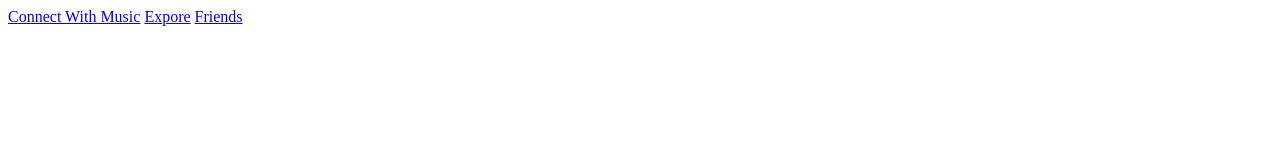
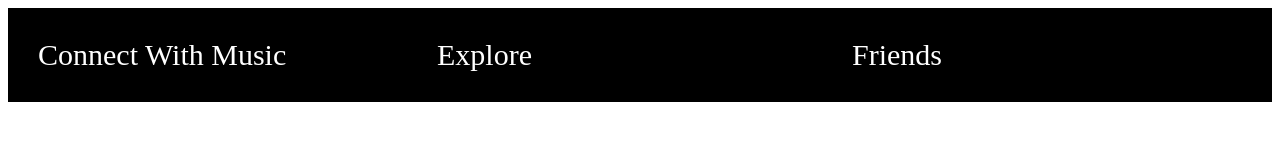
Before and after one commit to kaprestsun/connectwithmusic, a plain HTML site: page html/index.html in a window 1280 px wide. Drawn offline with Linux system fonts and the light colour scheme.

Commit message:
Created the background and hover for the navigation bar.

```diff
--- a/css/style.css
+++ b/css/style.css
@@ -1,7 +1,28 @@
 .topnav{
-    display:flex;
+    display: flex;
+    font-size: 30px;
+    background-color: black;
+    padding: 20px;
 }
 
 .maintitle{
     margin-right: auto;
+    padding: 10px;
+    text-decoration: none;
+    color: white;
 }
+
+.nav{
+    padding: 10px;
+    text-decoration: none;
+    color: white;
+    margin-right: 300px;
+}
+
+.nav:hover{
+    border-bottom: 5px solid white;
+}
+
+.explore{
+    margin-right: 20px;
+}
--- a/html/index.html
+++ b/html/index.html
@@ -2,14 +2,14 @@
 <html lang="en">
 <head>
     <title> Connect With Music </title>
-    <link rel="stylesheet" type="text/css" href="css/styles.css" />
+    <link rel="stylesheet" href="../css/style.css">
 </head>
 
 <body>
     <div class="topnav">
-        <a class="maintitle" href="index.html"> Connect With Music</a>
-        <a class="nav" href="explore.html"> Expore</a>
-        <a class="nav" href="friends.html"> Friends</a>
+        <a class="maintitle" href="index.html"> Connect With Music </a>
+        <a class="nav" class="explore" href="explore.html"> Explore </a>
+        <a class="nav" class="friends" href="friends.html"> Friends </a>
     </div>
 
 
```
